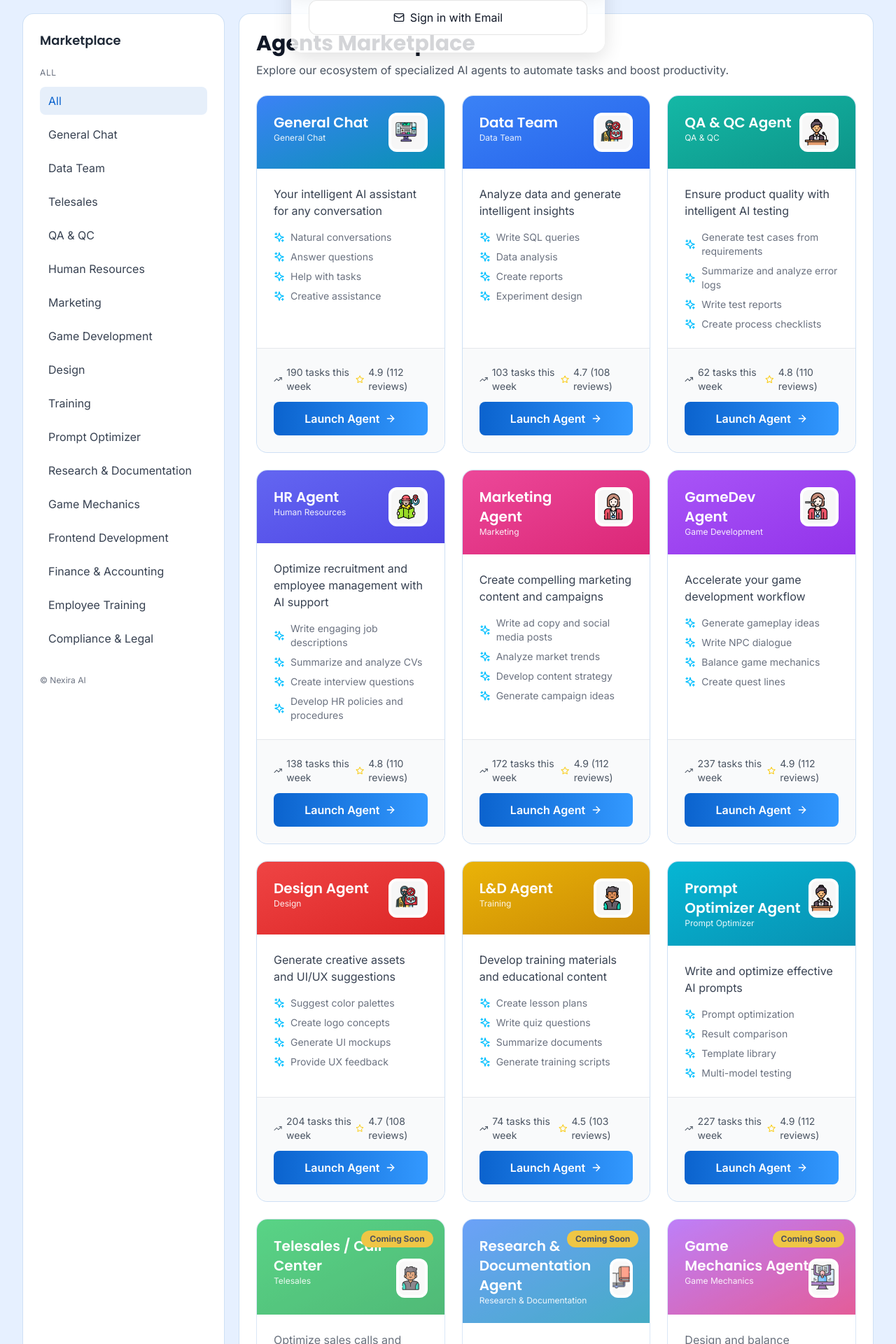
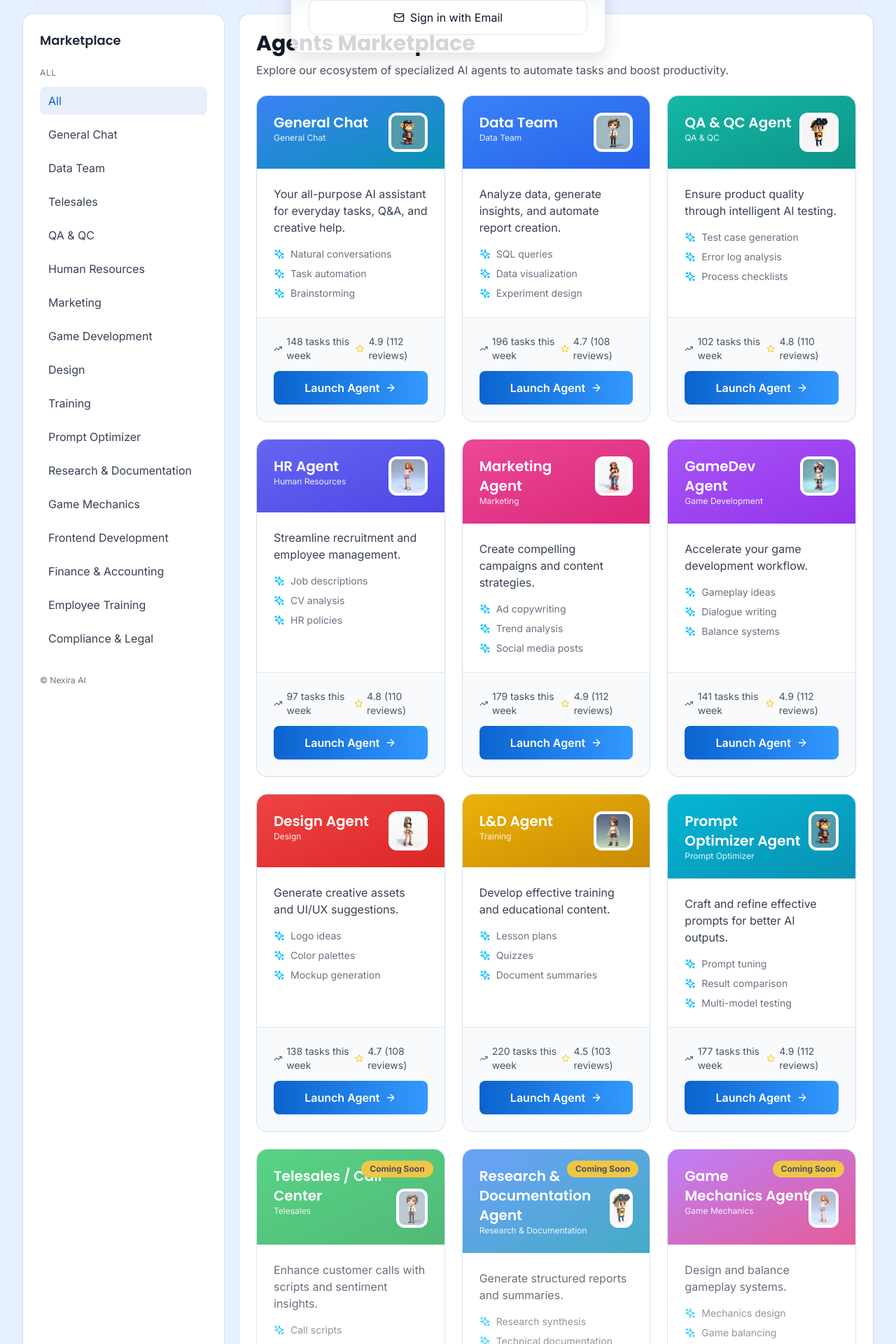
Before and after one commit to tridungduong16/nexira-copilot-ui, a React (Vite) app: page /marketplace in a window 1280 px wide. Shown: the part 70-1990 px from the top of the page at 70% size. Built offline with nearby package versions, Linux system fonts and the light colour scheme; no server answers.

Commit message:
Updated AgentsPage.tsx

```diff
--- a/src/components/AgentsPage.tsx
+++ b/src/components/AgentsPage.tsx
@@ -27,10 +27,10 @@ const AgentsPage: React.FC<AgentsPageProps> = ({ onAgentSelect }) => {
     return {
       ...agent,
       name: t(`agentsPage.${agentId}.name`),
-      description: t(`agentsPage.${agentId}.description`),
-      features: (t(`agentsPage.${agentId}.features`) as unknown as string[]),
+      description: agent.description || t(`agentsPage.${agentId}.description`),
+      features: agent.features || (t(`agentsPage.${agentId}.features`) as unknown as string[]),
       category: t(agent.categoryKey),
-      usage: t('usageThisWeek', { count: Math.floor(Math.random() * 200) + 50 }),
+      usage: agent.tasksThisWeek ? t('usageThisWeek', { count: agent.tasksThisWeek }) : t('usageThisWeek', { count: Math.floor(Math.random() * 200) + 50 }),
     };
   });
 
--- a/src/data/agentData.ts
+++ b/src/data/agentData.ts
@@ -21,169 +21,203 @@ export const agentData = [
   {
     id: 'general-chat',
     icon: MessageSquare,
-    avatar: '/assets/icon11.png',
+    avatar: '/voxel_characters/images (1).jpeg',
     color: 'from-blue-500 to-cyan-600',
     categoryKey: 'categories.generalChat',
     department: 'technology',
     rating: 4.9,
     popular: true,
+    description: 'Your all-purpose AI assistant for everyday tasks, Q&A, and creative help.',
+    features: ['Natural conversations', 'Task automation', 'Brainstorming'],
+    tasksThisWeek: 148,
   },
   {
     id: 'data',
     icon: BarChart3,
-    avatar: '/assets/icon1.png',
+    avatar: '/voxel_characters/images (2).jpeg',
     color: 'from-blue-500 to-blue-600',
     categoryKey: 'categories.dataTeam',
     department: 'technology',
     rating: 4.7,
     popular: false,
+    description: 'Analyze data, generate insights, and automate report creation.',
+    features: ['SQL queries', 'Data visualization', 'Experiment design'],
+    tasksThisWeek: 196,
   },
   {
     id: 'qa',
     icon: CheckCircle,
-    avatar: '/assets/icon3.png',
+    avatar: '/voxel_characters/images (3).jpeg',
     color: 'from-teal-500 to-teal-600',
     categoryKey: 'categories.qaQc',
     department: 'technology',
     rating: 4.8,
     popular: true,
+    description: 'Ensure product quality through intelligent AI testing.',
+    features: ['Test case generation', 'Error log analysis', 'Process checklists'],
+    tasksThisWeek: 102,
   },
   {
     id: 'hr',
     icon: Users,
-    avatar: '/assets/icon4.png',
+    avatar: '/voxel_characters/images (4).jpeg',
     color: 'from-indigo-500 to-indigo-600',
     categoryKey: 'categories.humanResources',
     department: 'business',
     rating: 4.8,
     popular: true,
+    description: 'Streamline recruitment and employee management.',
+    features: ['Job descriptions', 'CV analysis', 'HR policies'],
+    tasksThisWeek: 97,
   },
   {
     id: 'marketing',
     icon: Megaphone,
-    avatar: '/assets/icon5.png',
+    avatar: '/voxel_characters/images (5).jpeg',
     color: 'from-pink-500 to-pink-600',
     categoryKey: 'categories.marketing',
     department: 'business',
     rating: 4.9,
     popular: true,
+    description: 'Create compelling campaigns and content strategies.',
+    features: ['Ad copywriting', 'Trend analysis', 'Social media posts'],
+    tasksThisWeek: 179,
   },
   {
     id: 'gamedev',
     icon: Gamepad2,
-    avatar: '/assets/icon6.png',
+    avatar: '/voxel_characters/anime-inspired-d-pixel-model-young-girl-shorts-dressed-short-skirt-seen-engrossed-playing-minecraft-image-showcases-300851931.webp',
     color: 'from-purple-500 to-purple-600',
     categoryKey: 'categories.gameDevelopment',
     department: 'creative',
     rating: 4.9,
     popular: true,
+    description: 'Accelerate your game development workflow.',
+    features: ['Gameplay ideas', 'Dialogue writing', 'Balance systems'],
+    tasksThisWeek: 141,
   },
   {
     id: 'design',
     icon: Palette,
-    avatar: '/assets/icon1.png',
+    avatar: '/voxel_characters/d-voxel-art-adventure-themed-female-character-ella-shorts-animated-pixelated-girl-wearing-short-shorts-depicted-303847783.webp',
     color: 'from-red-500 to-red-600',
     categoryKey: 'categories.design',
     department: 'creative',
     rating: 4.7,
     popular: false,
+    description: 'Generate creative assets and UI/UX suggestions.',
+    features: ['Logo ideas', 'Color palettes', 'Mockup generation'],
+    tasksThisWeek: 138,
   },
   {
     id: 'training',
     icon: GraduationCap,
-    avatar: '/assets/icon2.png',
+    avatar: '/voxel_characters/high-polygonal-girl-stands-street-showcasing-detailed-character-expressions-post-apocalyptic-setting-voxel-art-style-300985612.webp',
     color: 'from-yellow-500 to-yellow-600',
     categoryKey: 'categories.training',
     department: 'business',
     rating: 4.5,
     popular: false,
+    description: 'Develop effective training and educational content.',
+    features: ['Lesson plans', 'Quizzes', 'Document summaries'],
+    tasksThisWeek: 220,
   },
   {
     id: 'prompt-optimizer',
     icon: Settings,
-    avatar: '/assets/icon3.png',
+    avatar: '/voxel_characters/images (1).jpeg',
     color: 'from-cyan-500 to-cyan-600',
     categoryKey: 'categories.promptOptimizer',
     department: 'technology',
     rating: 4.9,
     popular: true,
+    description: 'Craft and refine effective prompts for better AI outputs.',
+    features: ['Prompt tuning', 'Result comparison', 'Multi-model testing'],
+    tasksThisWeek: 177,
   },
   // Coming Soon Agents
   {
     id: 'telesales',
     icon: Phone,
-    avatar: '/assets/icon2.png',
+    avatar: '/voxel_characters/images (2).jpeg',
     color: 'from-green-500 to-green-600',
     categoryKey: 'categories.telesales',
     department: 'business',
     rating: 4.6,
     popular: false,
     comingSoon: true,
+    description: 'Enhance customer calls with scripts and sentiment insights.',
   },
   {
     id: 'research-documentation',
     icon: FileText,
-    avatar: '/assets/icon7.png',
+    avatar: '/voxel_characters/images (3).jpeg',
     color: 'from-blue-500 to-cyan-600',
     categoryKey: 'categories.researchDocumentation',
     department: 'business',
     rating: 4.7,
     popular: false,
     comingSoon: true,
+    description: 'Generate structured reports and summaries.',
   },
   {
     id: 'game-mechanics',
     icon: Dices,
-    avatar: '/assets/icon8.png',
+    avatar: '/voxel_characters/images (4).jpeg',
     color: 'from-purple-500 to-pink-600',
     categoryKey: 'categories.gameMechanics',
     department: 'creative',
     rating: 4.8,
     popular: false,
     comingSoon: true,
+    description: 'Design and balance gameplay systems.',
   },
   {
     id: 'frontend-dev',
     icon: Code,
-    avatar: '/assets/icon9.png',
+    avatar: '/voxel_characters/images (5).jpeg',
     color: 'from-orange-500 to-red-600',
     categoryKey: 'categories.frontendDev',
     department: 'technology',
     rating: 4.9,
     popular: false,
     comingSoon: true,
+    description: 'Build responsive web interfaces.',
   },
   {
     id: 'finance-accounting',
     icon: DollarSign,
-    avatar: '/assets/icon10.png',
+    avatar: '/voxel_characters/images (1).jpeg',
     color: 'from-green-500 to-emerald-600',
     categoryKey: 'categories.financeAccounting',
     department: 'business',
     rating: 4.7,
     popular: false,
     comingSoon: true,
+    description: 'Automate reports and budgeting.',
   },
   {
     id: 'employee-training',
     icon: BookOpen,
-    avatar: '/assets/icon11.png',
+    avatar: '/voxel_characters/images (2).jpeg',
     color: 'from-yellow-500 to-orange-600',
     categoryKey: 'categories.employeeTraining',
     department: 'business',
     rating: 4.6,
     popular: false,
     comingSoon: true,
+    description: 'Create engaging onboarding programs.',
   },
   {
     id: 'compliance-legal',
     icon: Scale,
-    avatar: '/assets/icon1.png',
+    avatar: '/voxel_characters/images (3).jpeg',
     color: 'from-gray-500 to-slate-600',
     categoryKey: 'categories.complianceLegal',
     department: 'business',
     rating: 4.8,
     popular: false,
     comingSoon: true,
+    description: 'Ensure documentation meets regulatory standards.',
   },
 ];
```
